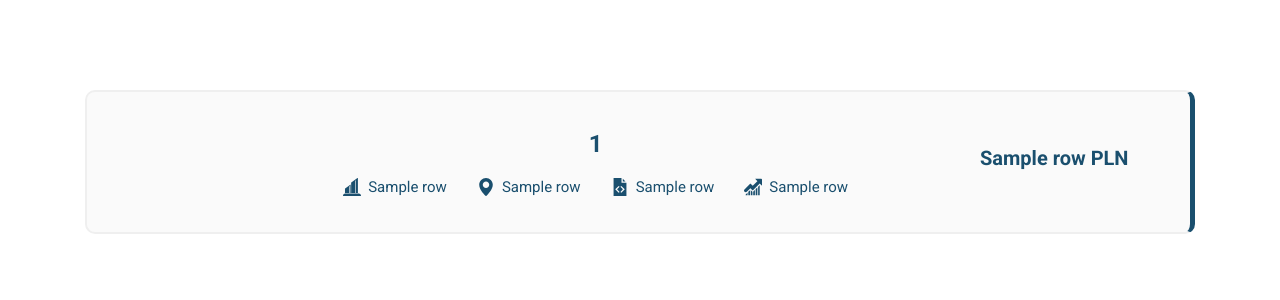
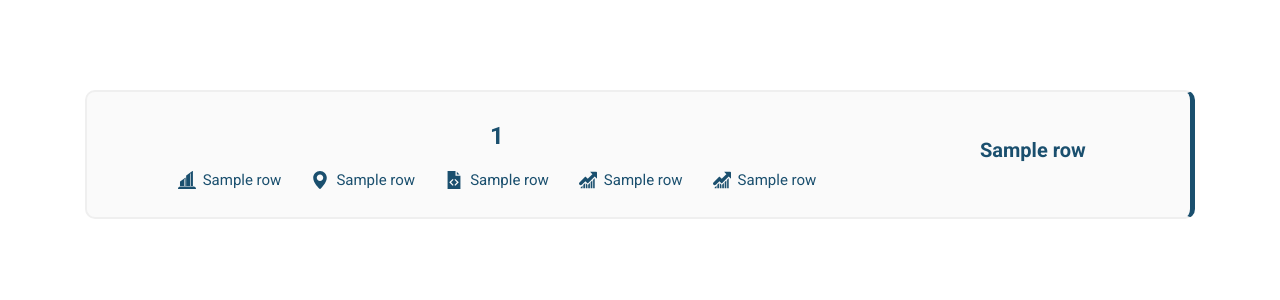
Before and after one commit to piotrjedrzejczak/WorkIT, a Flask app: template templates/list.html in a window 1280 px wide. Shown: the top 300 px of the page. Run offline with Flask 2, Linux system fonts and the light colour scheme; the template is opened without the code that fills it: most values are stand-ins (such as "Sample title", 1, 10 or a date in 2020); some libraries are stand-ins or nearby versions.

Commit message:
adjusted template to render properly

```diff
--- a/templates/list.html
+++ b/templates/list.html
@@ -9,9 +9,8 @@
             <div class="col-12">
                {% for row in rows %}
                   <div class="offer">
-                     <a href="{{row[7]}}" target="_blank"></a>
-                     <div class="offer__image" style="background:url({{row[6]}})center/contain no-repeat">
-                     </div>
+                     <a href="{{row[3]}}" target="_blank"></a>
+                     <!-- <div class="offer__image">{{row[7]}}</div> -->
                      <div class="offer__info-container">
                         <div>
                            <h2>{{row[0]}}</h2>
@@ -27,16 +26,20 @@
                            </div>
                            <div>
                               <img src="/static/img/technology.svg" alt="xd">
-                              <h3>{{row[4]}}</h3>
+                              <h3>{{row[5]}}</h3>
                            </div>
                            <div>
                               <img src="/static/img/level.svg" alt="xd">
-                              <h3>{{row[5]}}</h3>
+                              <h3>{{row[6]}}</h3>
+                           </div>
+                           <div>
+                              <img src="/static/img/level.svg" alt="xd">
+                              <h3>{{row[4]}}</h3>
                            </div>
                         </div>
                      </div>
                      <div class="offer__salary">
-                        <h3>{{row[3]}}&nbsp;PLN</h3>
+                        <h3>{{row[7]}}</h3>
                      </div>
                   </div>
                {% endfor %}
```
